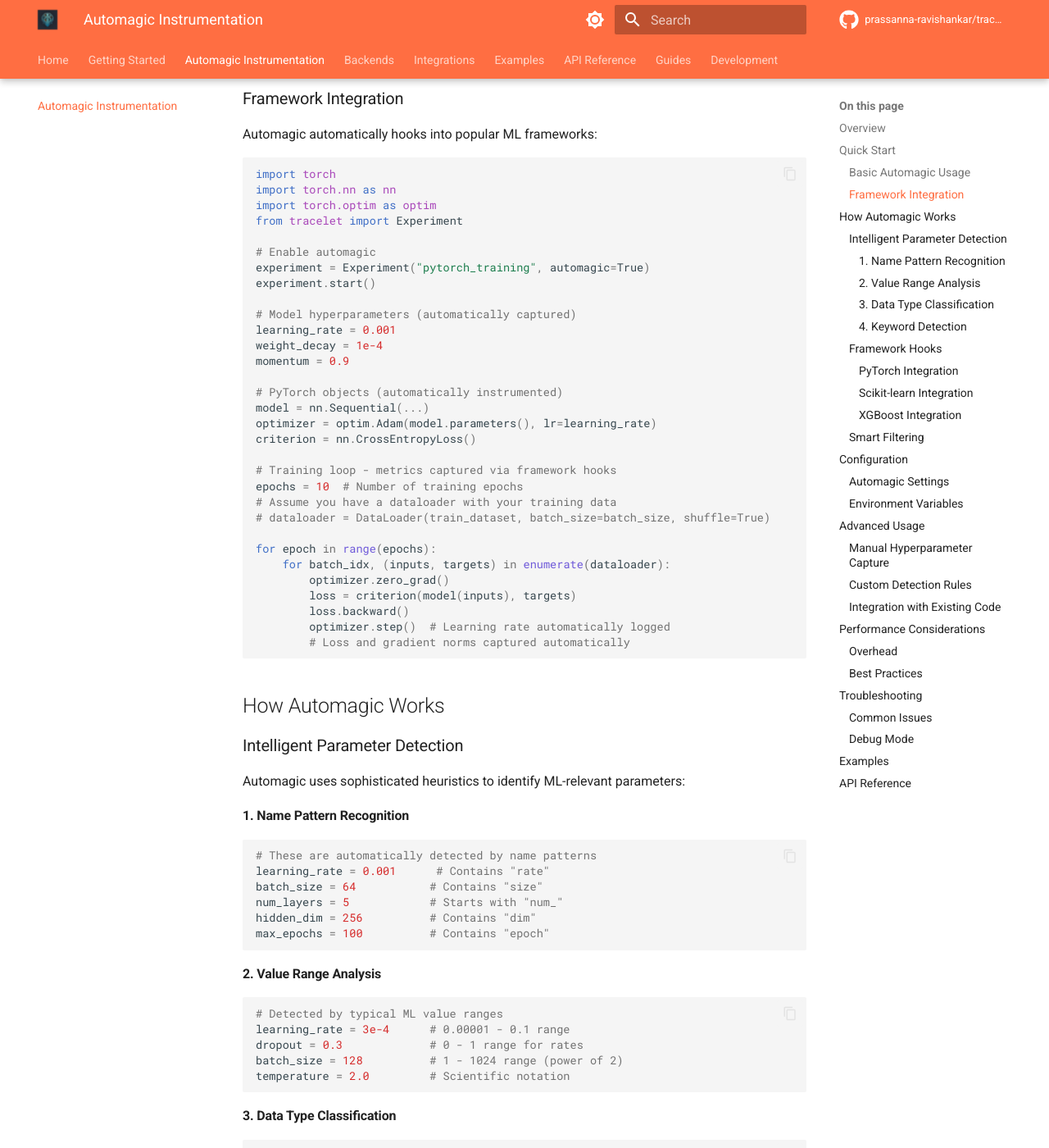
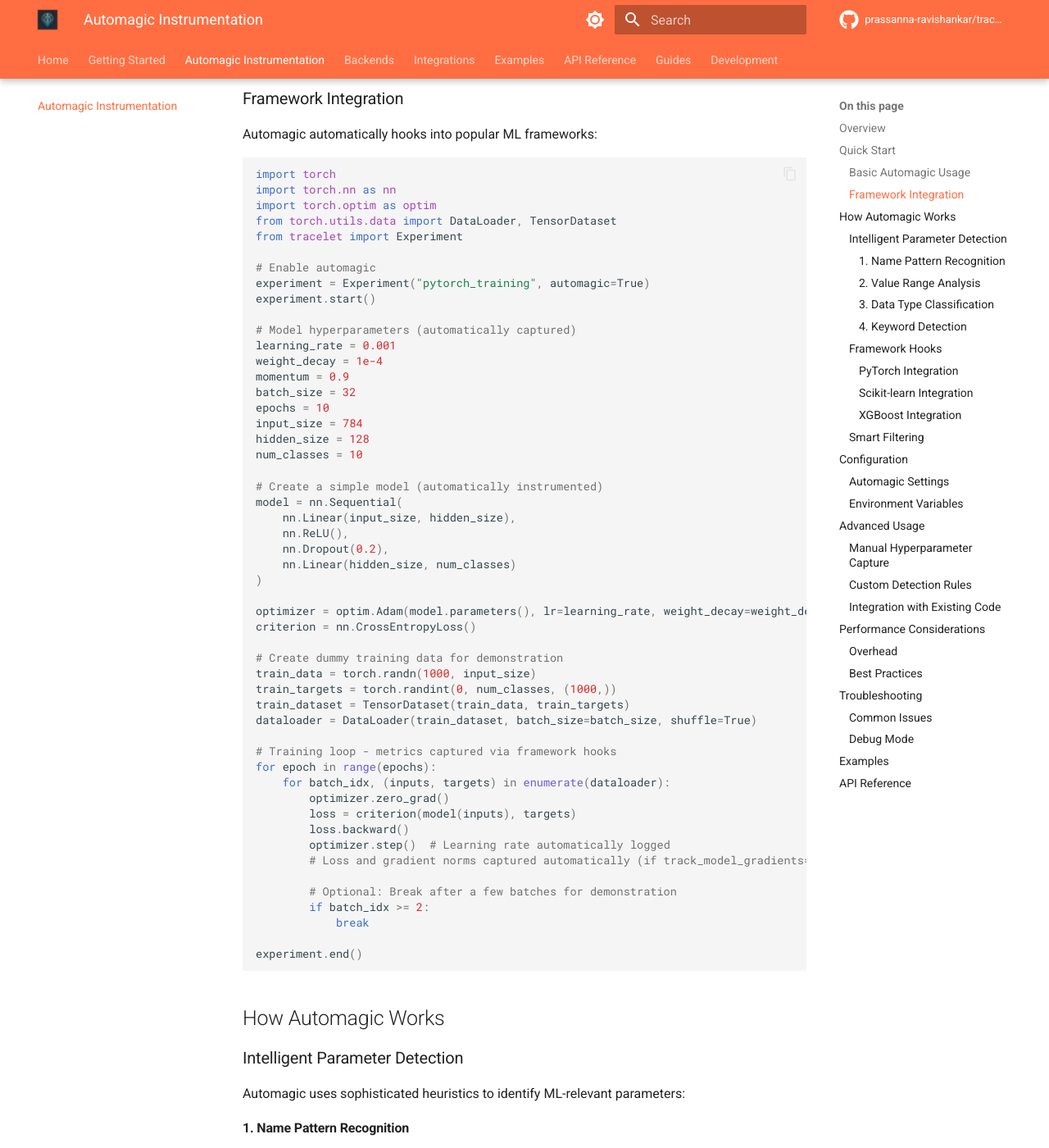
Before and after one commit to prassanna-ravishankar/tracelet, an MkDocs documentation site: the page built from docs/automagic.md, in a window 1280 px wide and 1400 px high, scrolled down 1364 px. Shown: the whole window at 82% size. Built offline with MkDocs 1.6.1 and Material for MkDocs 9.7.7, drawn with Linux system fonts in a browser that asks for light colours; comment, search, counter and statistics services are not loaded; the version menu is left out; some of the changed text lies outside the part shown.

Commit message:
fix: improve performance and documentation for automagic instrumentation
* Add track_model_gradients config check to prevent unconditional gradient norm calculation
* Add detailed inline comments to _find_user_frame explaining each fallback strategy
* Make PyTorch integration example self-contained with complete dummy variables
* Add note about nn.Module vs functional loss automatic capture limitation

These improvements prevent performance degradation for large models and provide
better documentation clarity for users and maintainers.

🤖 Generated with [Claude Code](https://claude.ai/code)

Co-Authored-By: Claude <noreply@anthropic.com>

````diff
--- a/docs/automagic.md
+++ b/docs/automagic.md
@@ -68,6 +68,7 @@ Automagic automatically hooks into popular ML frameworks:
 import torch
 import torch.nn as nn
 import torch.optim as optim
+from torch.utils.data import DataLoader, TensorDataset
 from tracelet import Experiment
 
 # Enable automagic
@@ -78,24 +79,43 @@ experiment.start()
 learning_rate = 0.001
 weight_decay = 1e-4
 momentum = 0.9
+batch_size = 32
+epochs = 10
+input_size = 784
+hidden_size = 128
+num_classes = 10
 
-# PyTorch objects (automatically instrumented)
-model = nn.Sequential(...)
-optimizer = optim.Adam(model.parameters(), lr=learning_rate)
+# Create a simple model (automatically instrumented)
+model = nn.Sequential(
+    nn.Linear(input_size, hidden_size),
+    nn.ReLU(),
+    nn.Dropout(0.2),
+    nn.Linear(hidden_size, num_classes)
+)
+
+optimizer = optim.Adam(model.parameters(), lr=learning_rate, weight_decay=weight_decay)
 criterion = nn.CrossEntropyLoss()
 
+# Create dummy training data for demonstration
+train_data = torch.randn(1000, input_size)
+train_targets = torch.randint(0, num_classes, (1000,))
+train_dataset = TensorDataset(train_data, train_targets)
+dataloader = DataLoader(train_dataset, batch_size=batch_size, shuffle=True)
+
 # Training loop - metrics captured via framework hooks
-epochs = 10  # Number of training epochs
-# Assume you have a dataloader with your training data
-# dataloader = DataLoader(train_dataset, batch_size=batch_size, shuffle=True)
-
 for epoch in range(epochs):
     for batch_idx, (inputs, targets) in enumerate(dataloader):
         optimizer.zero_grad()
         loss = criterion(model(inputs), targets)
         loss.backward()
         optimizer.step()  # Learning rate automatically logged
-        # Loss and gradient norms captured automatically
+        # Loss and gradient norms captured automatically (if track_model_gradients=True)
+
+        # Optional: Break after a few batches for demonstration
+        if batch_idx >= 2:
+            break
+
+experiment.end()
 ```
 
 ## How Automagic Works
@@ -156,7 +176,7 @@ Automagic automatically instruments popular ML frameworks:
 #### PyTorch Integration
 
 - **Optimizer hooks**: Automatically log learning rates and gradient norms
-- **Loss function hooks**: Capture loss values during forward passes
+- **Loss function hooks**: Capture loss values during forward passes _(Note: Only works with nn.Module-based losses like nn.CrossEntropyLoss(), not functional equivalents like torch.nn.functional.cross_entropy)_
 - **Model hooks**: Track model architecture and parameter counts
 - **Checkpoint hooks**: Monitor model saving and loading
 
````
Also changed, not shown: 2 other files.
